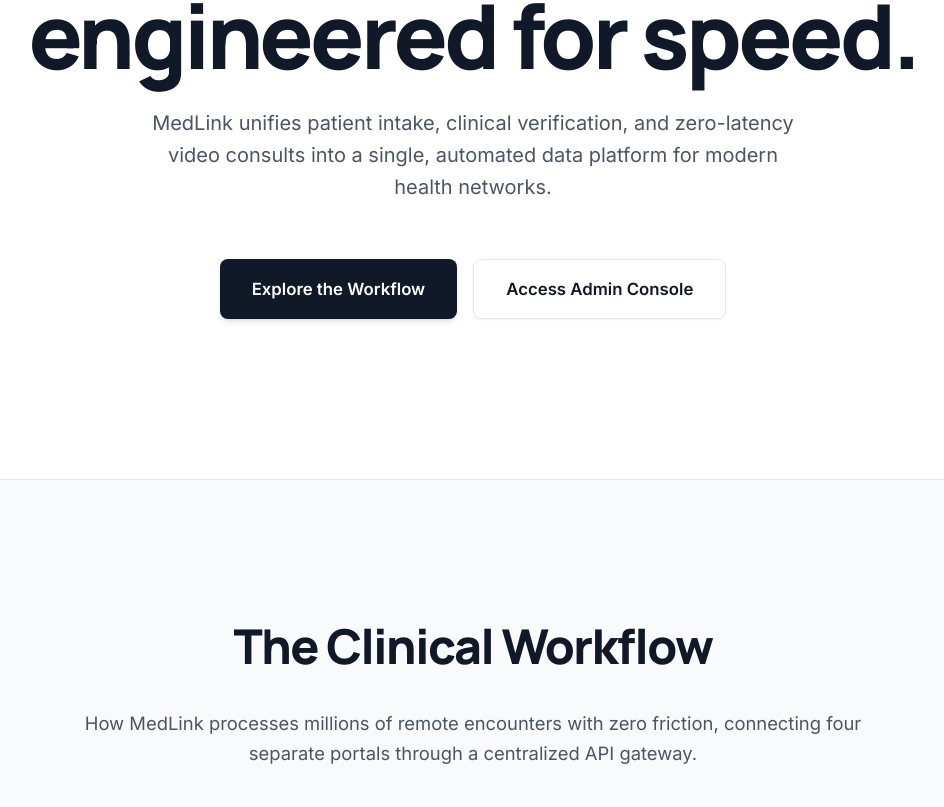
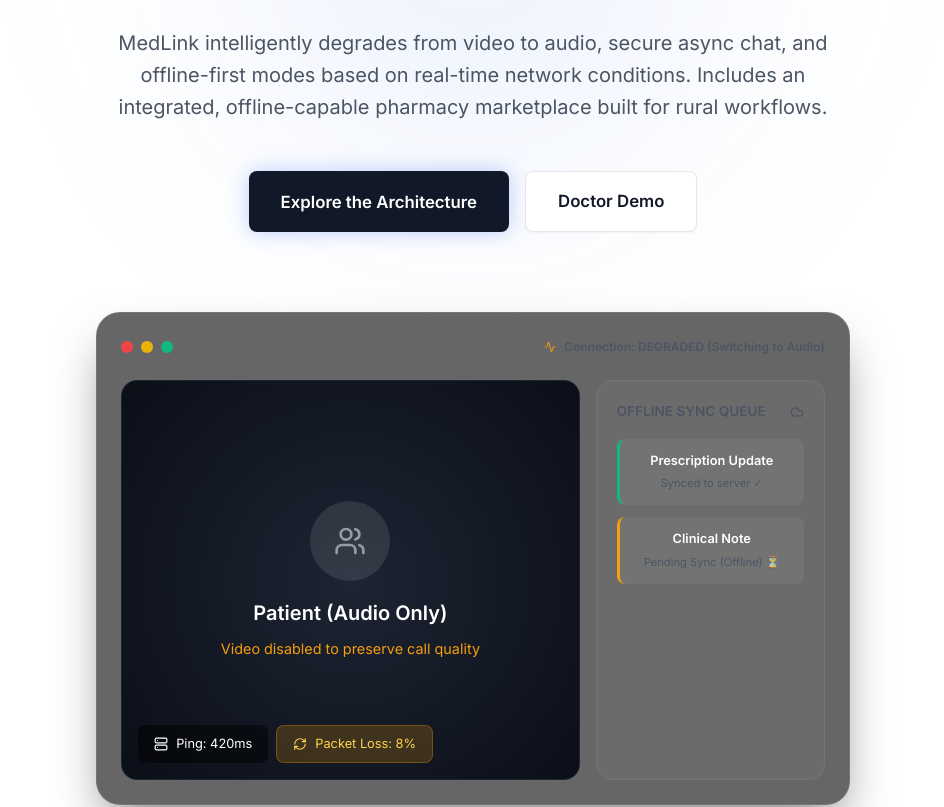
Before and after one commit to abhijeetnardele24-hash/medlink, a React (Vite) app in the folder apps/landing-web/: page / in a window 1280 px wide. Shown: the part 425-1232 px from the top of the page, without its empty margins (167-1111 px from the left). Built offline with nearby package versions, Linux system fonts and the light colour scheme.

Commit message:
feat(landing): Step 1 - Hero section rebuild with real positioning and UI mockup

```diff
--- a/apps/landing-web/src/App.tsx
+++ b/apps/landing-web/src/App.tsx
@@ -148,33 +148,105 @@ function App() {
       </nav>
 
       {/* 3. Clean Polished Hero Section */}
-      <main style={{ flex: 1, display: 'flex', flexDirection: 'column', alignItems: 'center', justifyContent: 'center', textAlign: 'center', padding: '8rem 2rem 10rem', position: 'relative', background: 'var(--bg-base)' }}>
+      <main style={{ flex: 1, display: 'flex', flexDirection: 'column', alignItems: 'center', justifyContent: 'center', textAlign: 'center', padding: '6rem 2rem 10rem', position: 'relative', background: 'var(--bg-base)', overflow: 'hidden' }}>
+        {/* Subtle background glow for glassmorphism */}
+        <div style={{ position: 'absolute', top: '20%', left: '50%', transform: 'translate(-50%, -50%)', width: '60vw', height: '60vw', background: 'radial-gradient(circle, rgba(37,99,235,0.1) 0%, rgba(0,0,0,0) 70%)', filter: 'blur(100px)', zIndex: 0, pointerEvents: 'none' }}></div>
+
         <motion.div
           variants={containerVars}
           initial="hidden"
           animate="show"
-          style={{ position: 'relative', zIndex: 10, display: 'flex', flexDirection: 'column', alignItems: 'center' }}
+          style={{ position: 'relative', zIndex: 10, display: 'flex', flexDirection: 'column', alignItems: 'center', maxWidth: '1000px' }}
         >
-          <motion.div variants={itemVars} style={{ display: 'inline-flex', alignItems: 'center', gap: '0.5rem', padding: '0.35rem 1rem', borderRadius: '999px', border: '1px solid var(--border)', fontSize: '0.85rem', fontWeight: 600, marginBottom: '2.5rem', color: 'var(--text-main)', boxShadow: '0 2px 4px rgba(0,0,0,0.02)' }}>
-            <span style={{ width: '6px', height: '6px', borderRadius: '50%', background: 'var(--accent)' }}></span>
-            WebRTC Engine handles 10k+ concurrent streams
+          <motion.div variants={itemVars} style={{ display: 'inline-flex', alignItems: 'center', gap: '0.5rem', padding: '0.35rem 1rem', borderRadius: '999px', border: '1px solid var(--border)', fontSize: '0.85rem', fontWeight: 600, marginBottom: '2.5rem', color: 'var(--text-main)', background: 'rgba(255,255,255,0.02)', backdropFilter: 'blur(10px)' }}>
+            <span style={{ width: '6px', height: '6px', borderRadius: '50%', background: '#10b981' }}></span>
+            Continuity of care under network failure
           </motion.div>
 
-          <motion.h1 variants={itemVars} className="hero-title">
-            Healthcare routing,<br />engineered for speed.
+          <motion.h1 variants={itemVars} className="hero-title" style={{ fontSize: '4rem', letterSpacing: '-0.04em', lineHeight: 1.1, marginBottom: '1.5rem', fontWeight: 800 }}>
+            Adaptive Telemedicine for <br />
+            <span style={{ color: '#2563eb' }}>Low-Bandwidth Contexts</span>
           </motion.h1>
 
-          <motion.p variants={itemVars} className="hero-subtitle">
-            MedLink unifies patient intake, clinical verification, and zero-latency video consults into a single, automated data platform for modern health networks.
+          <motion.p variants={itemVars} className="hero-subtitle" style={{ fontSize: '1.25rem', color: 'var(--text-muted)', maxWidth: '750px', marginBottom: '3rem', lineHeight: 1.6 }}>
+            MedLink intelligently degrades from video to audio, secure async chat, and offline-first modes based on real-time network conditions. Includes an integrated, offline-capable pharmacy marketplace built for rural workflows.
           </motion.p>
 
-          <motion.div variants={itemVars} style={{ display: 'flex', gap: '1rem', marginTop: '1rem' }}>
-            <button onClick={() => scrollToSection('workflow')} className="btn btn-primary" style={{ padding: '16px 32px', fontSize: '1.05rem' }}>
-              Explore the Workflow
+          <motion.div variants={itemVars} style={{ display: 'flex', gap: '1rem', marginBottom: '5rem' }}>
+            <button onClick={() => scrollToSection('workflow')} className="btn btn-primary" style={{ padding: '16px 32px', fontSize: '1.05rem', boxShadow: '0 0 20px rgba(37,99,235,0.3)' }}>
+              Explore the Architecture
             </button>
-            <a href="http://localhost:5175" className="btn btn-secondary" style={{ padding: '16px 32px', fontSize: '1.05rem' }}>
-              Access Admin Console
+            <a href="http://localhost:5174" className="btn btn-secondary" style={{ padding: '16px 32px', fontSize: '1.05rem' }}>
+              Doctor Demo
             </a>
+          </motion.div>
+
+          {/* Glassmorphic UI Mockup */}
+          <motion.div variants={itemVars} style={{
+            width: '100%',
+            maxWidth: '900px',
+            background: 'rgba(0, 0, 0, 0.6)',
+            backdropFilter: 'blur(24px)',
+            border: '1px solid rgba(255, 255, 255, 0.1)',
+            borderRadius: '24px',
+            padding: '1.5rem',
+            boxShadow: '0 25px 50px -12px rgba(0, 0, 0, 0.5), 0 0 0 1px rgba(255,255,255,0.05)',
+            display: 'flex',
+            flexDirection: 'column',
+            gap: '1rem'
+          }}>
+            {/* Window controls */}
+            <div style={{ display: 'flex', gap: '0.5rem', alignItems: 'center', marginBottom: '0.5rem' }}>
+              <div style={{ width: '12px', height: '12px', borderRadius: '50%', background: '#ef4444' }}></div>
+              <div style={{ width: '12px', height: '12px', borderRadius: '50%', background: '#eab308' }}></div>
+              <div style={{ width: '12px', height: '12px', borderRadius: '50%', background: '#10b981' }}></div>
+              <div style={{ marginLeft: 'auto', fontSize: '0.75rem', fontWeight: 600, color: 'var(--text-muted)', display: 'flex', alignItems: 'center', gap: '0.5rem' }}>
+                <Activity size={12} color="#f59e0b" /> Connection: DEGRADED (Switching to Audio)
+              </div>
+            </div>
+
+            <div style={{ display: 'grid', gridTemplateColumns: '2fr 1fr', gap: '1rem', height: '400px' }}>
+              {/* Video Area */}
+              <div style={{ background: '#111827', borderRadius: '16px', border: '1px solid rgba(255,255,255,0.05)', position: 'relative', overflow: 'hidden', display: 'flex', alignItems: 'center', justifyContent: 'center' }}>
+                <div style={{ position: 'absolute', inset: 0, background: 'radial-gradient(circle, rgba(255,255,255,0.05) 0%, rgba(0,0,0,0.4) 100%)' }}></div>
+                <div style={{ textAlign: 'center', zIndex: 1 }}>
+                  <div style={{ width: '80px', height: '80px', borderRadius: '50%', background: 'rgba(255,255,255,0.1)', display: 'flex', alignItems: 'center', justifyContent: 'center', margin: '0 auto 1rem' }}>
+                    <Users size={32} color="rgba(255,255,255,0.5)" />
+                  </div>
+                  <div style={{ fontSize: '1.25rem', fontWeight: 600, color: 'white' }}>Patient (Audio Only)</div>
+                  <div style={{ fontSize: '0.9rem', color: '#f59e0b', marginTop: '0.5rem' }}>Video disabled to preserve call quality</div>
+                </div>
+                <div style={{ position: 'absolute', bottom: '1rem', left: '1rem', display: 'flex', gap: '0.5rem' }}>
+                  <div style={{ background: 'rgba(0,0,0,0.5)', backdropFilter: 'blur(10px)', padding: '0.5rem 1rem', borderRadius: '8px', fontSize: '0.8rem', color: 'white', display: 'flex', alignItems: 'center', gap: '0.5rem' }}>
+                    <Server size={14} /> Ping: 420ms
+                  </div>
+                  <div style={{ background: 'rgba(245, 158, 11, 0.2)', backdropFilter: 'blur(10px)', border: '1px solid rgba(245, 158, 11, 0.3)', padding: '0.5rem 1rem', borderRadius: '8px', fontSize: '0.8rem', color: '#fcd34d', display: 'flex', alignItems: 'center', gap: '0.5rem' }}>
+                    <RefreshCw size={14} /> Packet Loss: 8%
+                  </div>
+                </div>
+              </div>
+
+              {/* Sidebar: Notes & Chat */}
+              <div style={{ display: 'flex', flexDirection: 'column', gap: '1rem' }}>
+                {/* Async Sync Queue */}
+                <div style={{ background: 'rgba(255,255,255,0.03)', borderRadius: '16px', border: '1px solid rgba(255,255,255,0.05)', padding: '1.25rem', flex: 1, display: 'flex', flexDirection: 'column' }}>
+                  <div style={{ fontSize: '0.85rem', fontWeight: 700, color: 'var(--text-muted)', marginBottom: '1rem', display: 'flex', alignItems: 'center', justifyContent: 'space-between' }}>
+                    <span>OFFLINE SYNC QUEUE</span>
+                    <Cloud size={14} />
+                  </div>
+                  <div style={{ flex: 1, display: 'flex', flexDirection: 'column', gap: '0.75rem' }}>
+                    <div style={{ background: 'rgba(255,255,255,0.05)', padding: '0.75rem', borderRadius: '8px', borderLeft: '3px solid #10b981' }}>
+                      <div style={{ fontSize: '0.8rem', fontWeight: 600, color: 'white' }}>Prescription Update</div>
+                      <div style={{ fontSize: '0.7rem', color: 'var(--text-muted)', marginTop: '0.25rem' }}>Synced to server ✓</div>
+                    </div>
+                    <div style={{ background: 'rgba(255,255,255,0.05)', padding: '0.75rem', borderRadius: '8px', borderLeft: '3px solid #f59e0b' }}>
+                      <div style={{ fontSize: '0.8rem', fontWeight: 600, color: 'white' }}>Clinical Note</div>
+                      <div style={{ fontSize: '0.7rem', color: 'var(--text-muted)', marginTop: '0.25rem' }}>Pending Sync (Offline) ⏳</div>
+                    </div>
+                  </div>
+                </div>
+              </div>
+            </div>
           </motion.div>
         </motion.div>
       </main>
```
